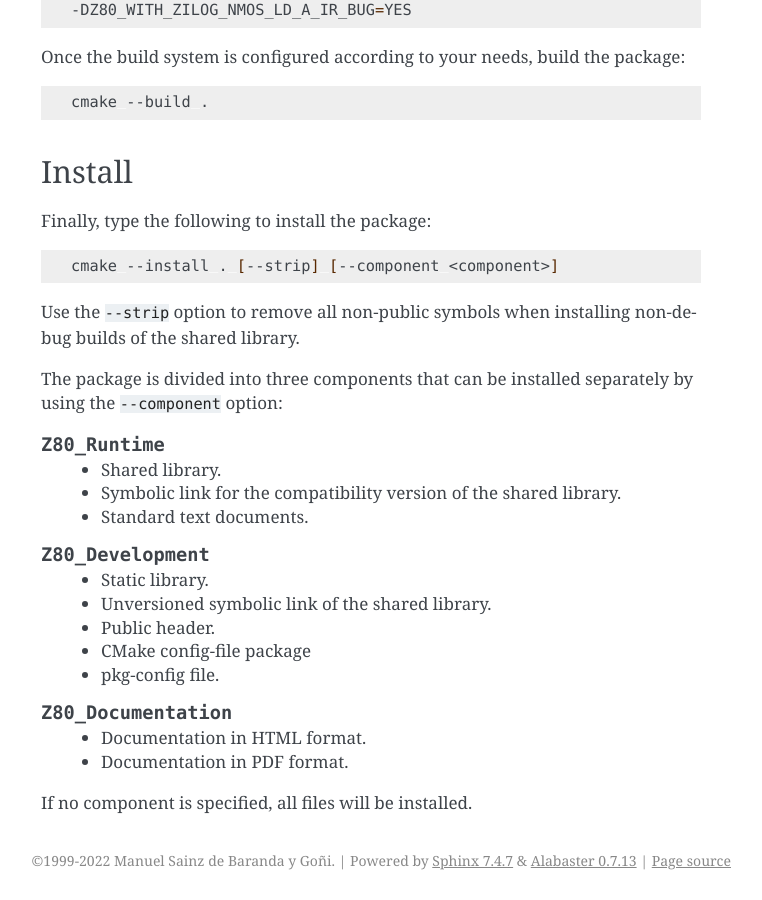
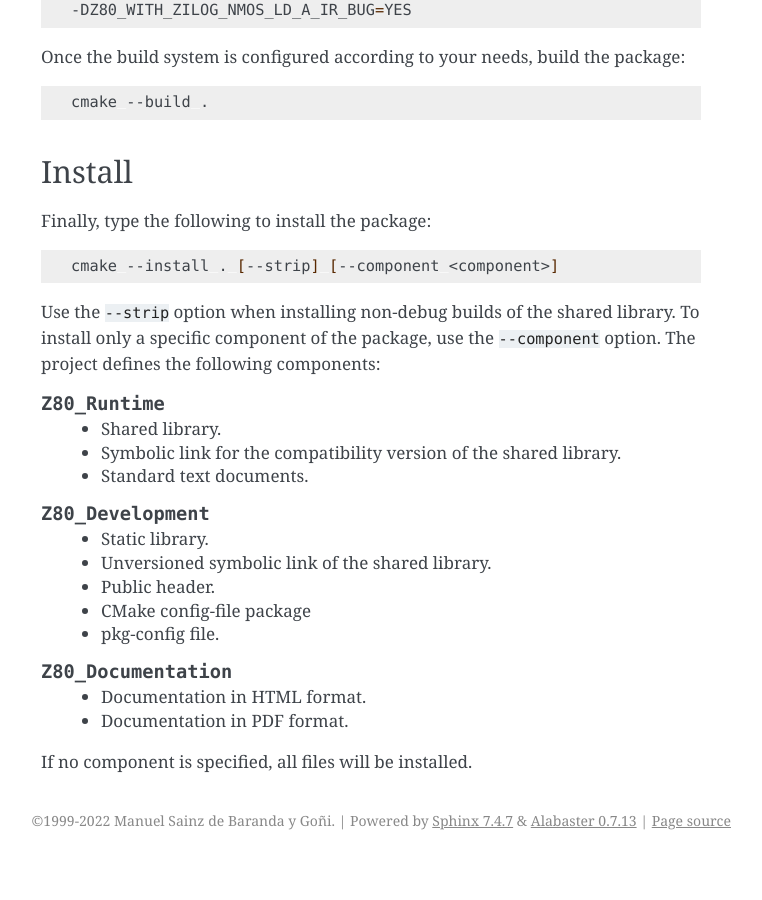
Before and after one commit to redcode/Z80, a Sphinx documentation site: the page built from documentation/Installation.rst, in a window 1280 px wide and 900 px high, scrolled down 3404 px. Shown: the whole window, without its empty margins (379-1141 px from the left). Built offline with Sphinx 7.4.7, drawn with Linux system fonts in a browser that asks for light colours; after the commit the page ends 4264 px from its top, so only the background shows below that.

Commit message:
Documentation WIP.

```diff
--- a/documentation/Installation.rst
+++ b/documentation/Installation.rst
@@ -183,9 +183,7 @@ Finally, type the following to install the package:
 
    cmake --install . [--strip] [--component <component>]
 
-Use the ``--strip`` option to remove all non-public symbols when installing non-debug builds of the shared library.
-
-The package is divided into three components that can be installed separately by using the ``--component`` option:
+Use the ``--strip`` option when installing non-debug builds of the shared library. To install only a specific component of the package, use the ``--component`` option. The project defines the following components:
 
 .. option:: Z80_Runtime
 
```
Also changed, not shown: README.md (+1 -1 lines), 1 other file.
